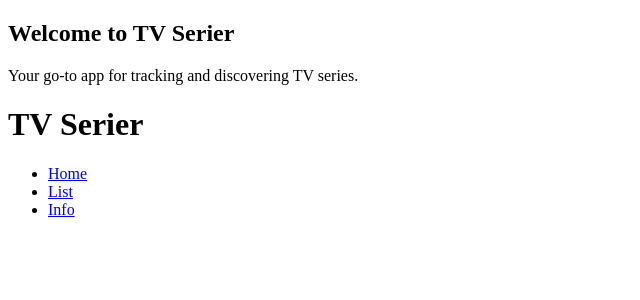
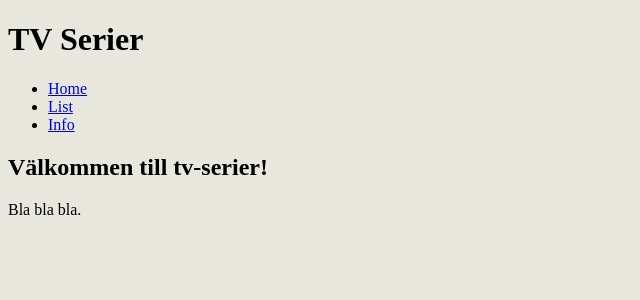
Before and after one commit to nathalievaster/tv-serier-vue, a Vue app: page / in a window 1280 px wide. Shown: the top 300 px of the page, without its empty margins (0-640 px from the left). Built offline with nearby package versions, Linux system fonts and the light colour scheme.

Commit message:
assets med main.css och komponent för header

```diff
--- a/src/App.vue
+++ b/src/App.vue
@@ -1,19 +1,11 @@
 <script setup>
 import { RouterView, RouterLink } from 'vue-router'
+import Header from './components/Header.vue'
+import './assets/main.css'
 </script>
 
 <template>
   <RouterView />
-  <header>
-    <h1>TV Serier</h1>
-  <nav>
-    <ul>
-      <li><RouterLink to="/">Home</RouterLink></li>
-      <li><RouterLink to="/list">List</RouterLink></li>
-      <li><RouterLink to="/info">Info</RouterLink></li>
-    </ul>
-  </nav>
-  </header>
 </template>
 
 <style scoped></style>
--- /dev/null
+++ b/src/assets/main.css
@@ -0,0 +1,3 @@
+body {
+    background-color: rgb(231, 231, 221);
+}
--- /dev/null
+++ b/src/components/Header.vue
@@ -0,0 +1,17 @@
+<script setup>
+import { RouterView, RouterLink } from 'vue-router'
+</script>
+
+<template>
+    <RouterView />
+  <header>
+    <h1>TV Serier</h1>
+  <nav>
+    <ul>
+      <li><RouterLink to="/">Home</RouterLink></li>
+      <li><RouterLink to="/list">List</RouterLink></li>
+      <li><RouterLink to="/info">Info</RouterLink></li>
+    </ul>
+  </nav>
+    </header>
+</template>
--- a/src/views/HomeView.vue
+++ b/src/views/HomeView.vue
@@ -1,10 +1,12 @@
 <script setup>
+  import Header from '../components/Header.vue'
 </script>
 
 <template>
+  <Header />
   <article class="home">
-    <h2>Welcome to TV Serier</h2>
-    <p>Your go-to app for tracking and discovering TV series.</p>
+    <h2>Välkommen till tv-serier!</h2>
+    <p>Bla bla bla.</p>
     </article>
 </template>
 
--- a/src/views/InfoView.vue
+++ b/src/views/InfoView.vue
@@ -2,9 +2,10 @@
 </script>
 
 <template>
+  <Header />
   <article class="home">
-    <h2>Welcome to TV Serier</h2>
-    <p>Your go-to app for tracking and discovering TV series.</p>
+    <h2>Om uppgiften</h2>
+    <p>Bla bla.</p>
     </article>
 </template>
 
--- a/src/views/ListView.vue
+++ b/src/views/ListView.vue
@@ -2,9 +2,10 @@
 </script>
 
 <template>
+  <Header />
   <article class="home">
-    <h2>Welcome to TV Serier</h2>
-    <p>Your go-to app for tracking and discovering TV series.</p>
+    <h2>Lägg till tv-serier i listan</h2>
+    <p>Lägg till eller ta bort tv-serier ur listan nedan.</p>
     </article>
 </template>
 
```
